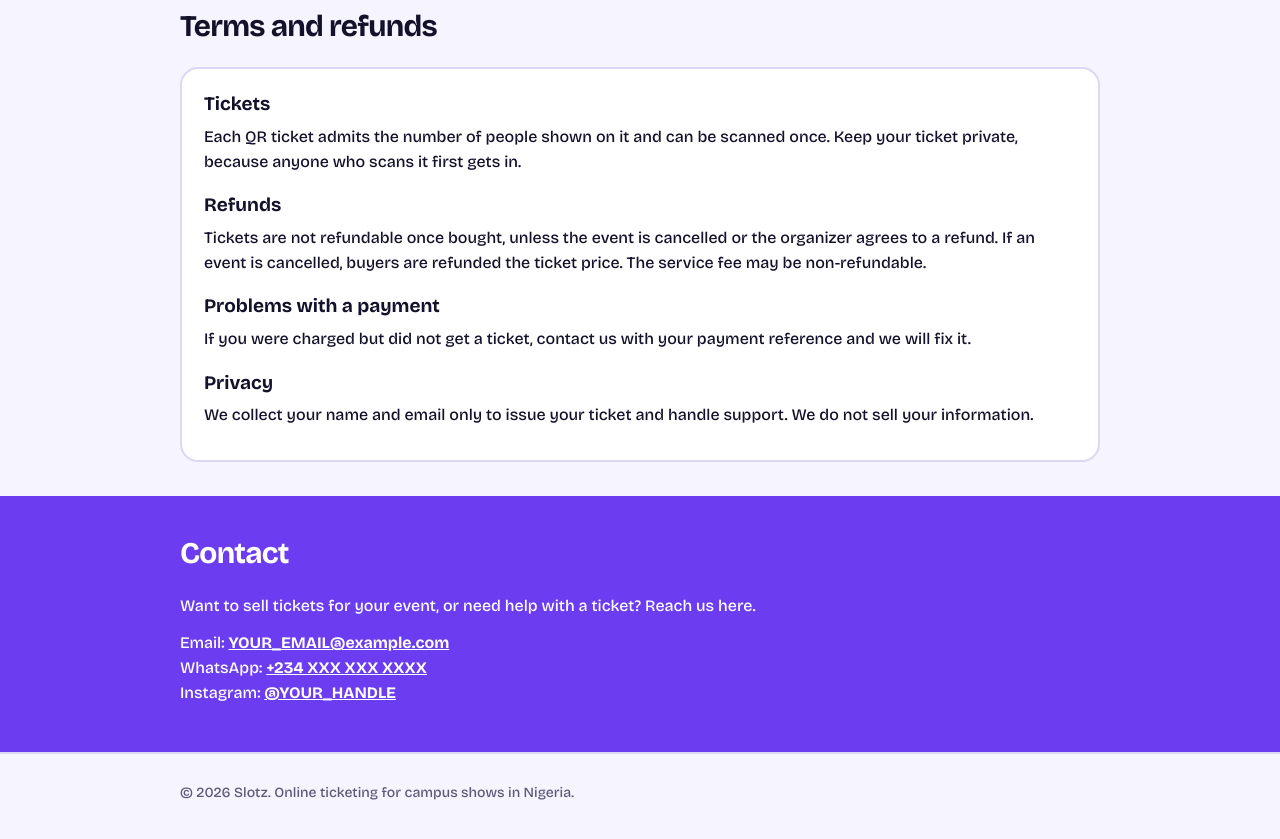
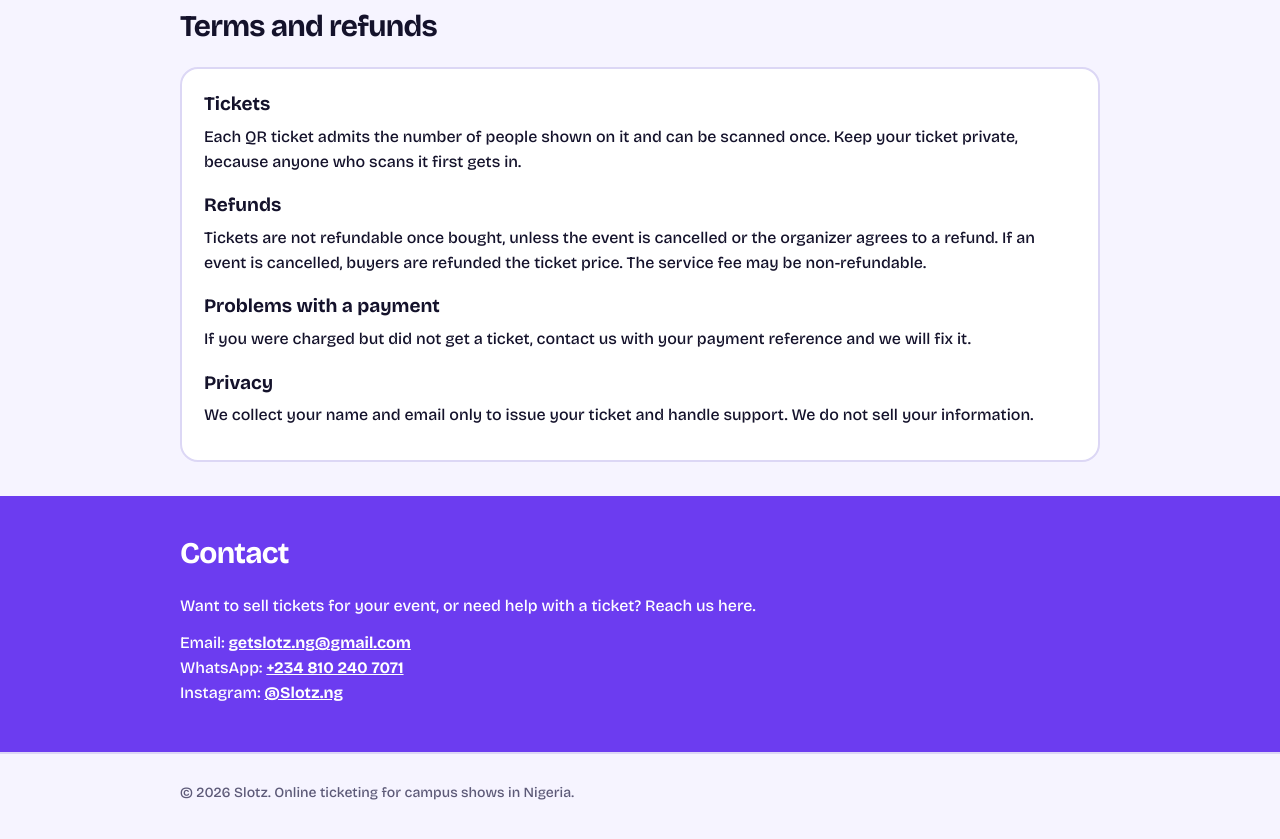
Before and after one commit to zurumedia/Slotz.ng, a plain HTML site: page slotz.html in a window 1280 px wide. Shown: the part 1525-2364 px from the top of the page. Drawn offline with nearby package versions, Linux system fonts and the light colour scheme.

Commit message:
Update contact information in slotz.html

```diff
--- a/slotz.html
+++ b/slotz.html
@@ -100,9 +100,9 @@ footer{padding:28px 0 40px;border-top:2px solid var(--line);color:var(--muted);f
 <section id="contact" class="band"><div class="wrap">
   <h2>Contact</h2>
   <p>Want to sell tickets for your event, or need help with a ticket? Reach us here.</p>
-  <p>Email: <a href="mailto:YOUR_EMAIL@example.com">YOUR_EMAIL@example.com</a><br>
-  WhatsApp: <a href="https://wa.me/234XXXXXXXXXX">+234 XXX XXX XXXX</a><br>
-  Instagram: <a href="https://instagram.com/YOUR_HANDLE">@YOUR_HANDLE</a></p>
+  <p>Email: <a href="mailto:YOUR_EMAIL@example.com">getslotz.ng@gmail.com</a><br>
+  WhatsApp: <a href="https://wa.me/234XXXXXXXXXX">+234 810 240 7071</a><br>
+  Instagram: <a href="https://instagram.com/YOUR_HANDLE">@Slotz.ng</a></p>
 </div></section>
 </main>
 
```
